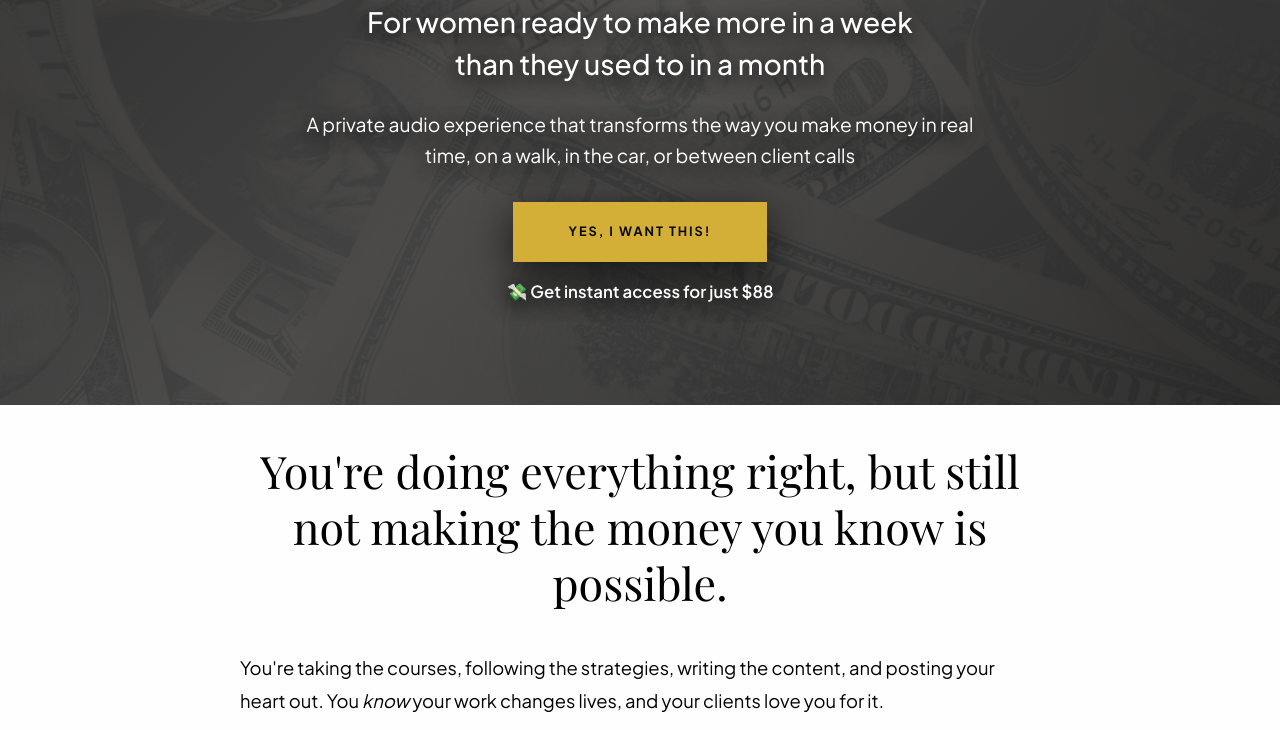
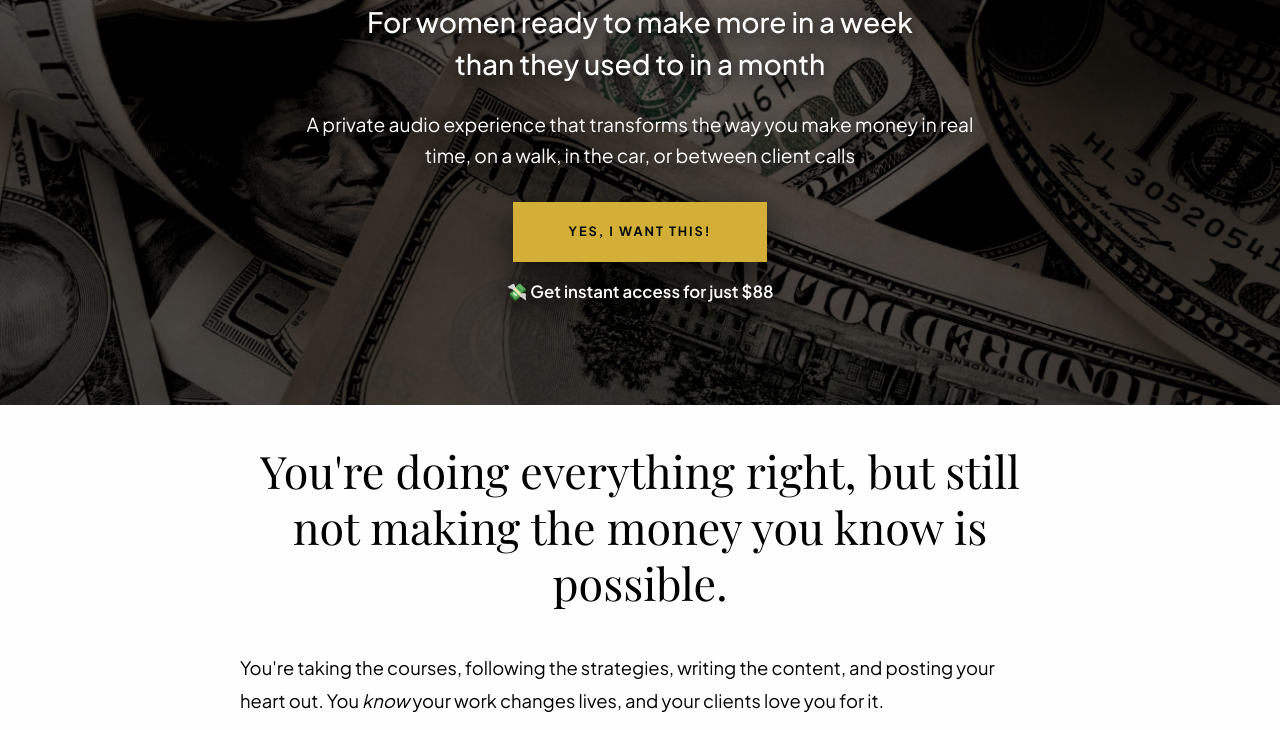
Before and after one commit to theidentitymagician/mmm, a plain HTML site: page index.html in a window 1280 px wide. Shown: the part 395-1125 px from the top of the page. Drawn offline with nearby package versions, Linux system fonts and the light colour scheme; a web font is replaced by a local one.

Commit message:
Add files via upload

```diff
--- a/index.html
+++ b/index.html
@@ -195,7 +195,7 @@
             background-image: url('./money_mmm.png');
             background-size: cover;
             background-position: center;
-            opacity: 0.35;
+            opacity: 1;
             z-index: 0;
         }
 
@@ -206,7 +206,7 @@
             left: 0;
             right: 0;
             bottom: 0;
-            background: linear-gradient(135deg, rgba(0,0,0,0.75) 0%, rgba(0,0,0,0.6) 50%, rgba(0,0,0,0.75) 100%);
+            background: rgba(0, 0, 0, 0.25);
             z-index: 1;
         }
 
```
